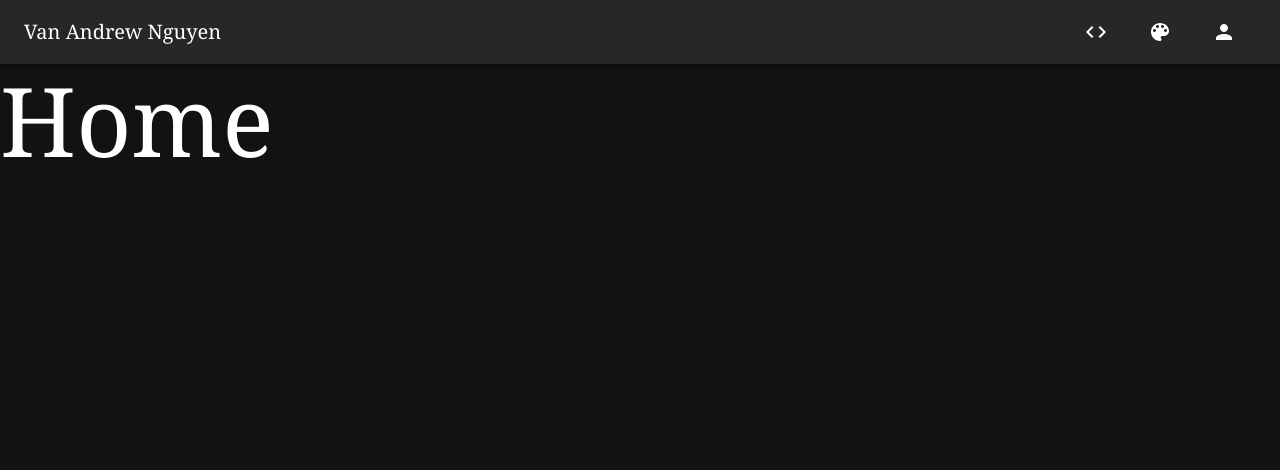
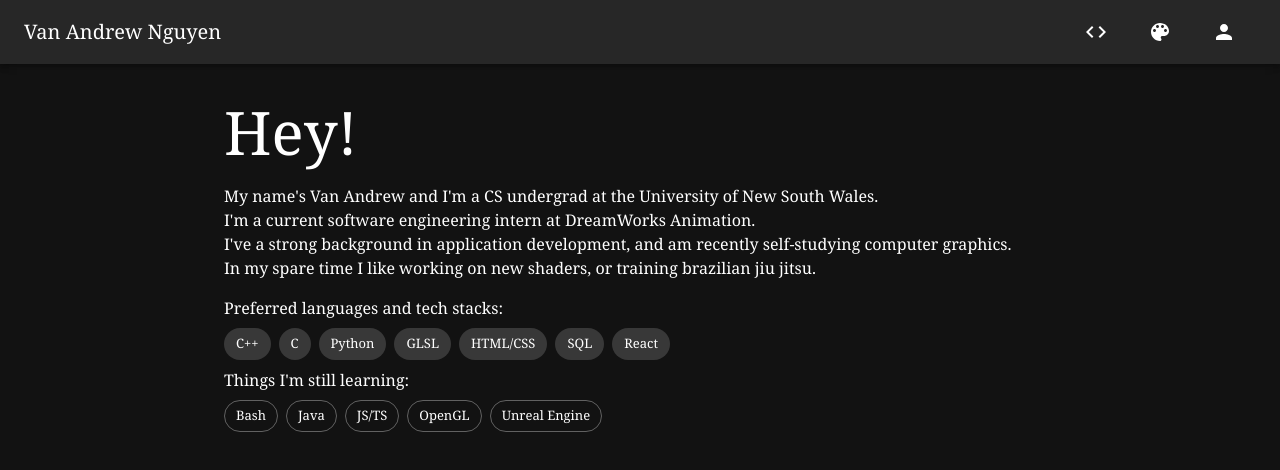
Before and after one commit to vanandrewnguyen/vanandrewnguyen.github.io, a React (Create React App) app: page /about in a window 1280 px wide. Shown: the top 470 px of the page. Built offline with nearby package versions, Linux system fonts and the light colour scheme.

Commit message:
About page text done

```diff
--- a/src/screens/AboutPage.jsx
+++ b/src/screens/AboutPage.jsx
@@ -1,10 +1,41 @@
 import React from 'react';
-import Typography from '@mui/material/Typography';
+
+import { Box, Typography, Chip } from '@mui/material';
 
 const AboutPage = () => {
+  const pageWidth = '65vw';
+  const array1 = ['C++', 'C', 'Python', 'GLSL', 'HTML/CSS', 'SQL', 'React'];
+  const array2 = ['Bash', 'Java', 'JS/TS', 'OpenGL', 'Unreal Engine'];
+
   return (
     <div>
-      <Typography variant="h1">Home</Typography>
+      <Box section="section" sx={{ p: 1, m: 1 }} display="flex" flexDirection="column" justifyContent="center" alignItems="center">
+        <Box style={{ width: pageWidth }}>
+          <Box section="section" sx={{ my: 2 }}>
+            <Typography variant="h2" sx={{ my: 2 }}>Hey!</Typography>
+            <Typography variant="body1">My name's Van Andrew and I'm a CS undergrad at the University of New South Wales.</Typography>
+            <Typography variant="body1">I'm a current software engineering intern at DreamWorks Animation.</Typography>
+            <Typography variant="body1">I've a strong background in application development, and am recently self-studying computer graphics.</Typography>
+            <Typography variant="body1">In my spare time I like working on new shaders, or training brazilian jiu jitsu.</Typography>
+          </Box>
+          <Box section="section" sx={{ mt: 1 }}>
+            <Typography variant="body1">Preferred languages and tech stacks:</Typography>
+          </Box>
+          <Box section="section" sx={{ my: 1 }} display="flex" flexDirection="row">
+            {array1.map((text) => (
+              <Chip key={text} label={text} variant="filled" sx={{ mr: 1 }}/>
+            ))}
+          </Box>
+          <Box section="section" sx={{ mt: 1 }}>
+            <Typography variant="body1">Things I'm still learning:</Typography>
+          </Box>
+          <Box section="section" sx={{ my: 1 }} display="flex" flexDirection="row">
+            {array2.map((text) => (
+              <Chip key={text} label={text} variant="outlined" sx={{ mr: 1 }}/>
+            ))}
+          </Box>
+        </Box>
+      </Box>
     </div>
   );
 };
--- a/src/screens/ProjectsPage.jsx
+++ b/src/screens/ProjectsPage.jsx
@@ -20,8 +20,8 @@ const ProjectsPage = () => {
   return (
     <div>
       <Box section="section" sx={{ p: 1, m: 1 }} display="flex" flexDirection="column" justifyContent="center" alignItems="center" >
-        <Box section="section" sx={{ my: 1 }} style={{ width: pageWidth }}>
-          <Typography variant="h3" sx={{ my: 1 }}>Projects</Typography>
+        <Box section="section" sx={{ my: 2 }} style={{ width: pageWidth }}>
+          <Typography variant="h2" sx={{ my: 2 }}>Projects</Typography>
           <Typography variant="body1">{bodyText}</Typography>
           <Typography variant="body1">{body2Text}</Typography>
         </Box>
```
